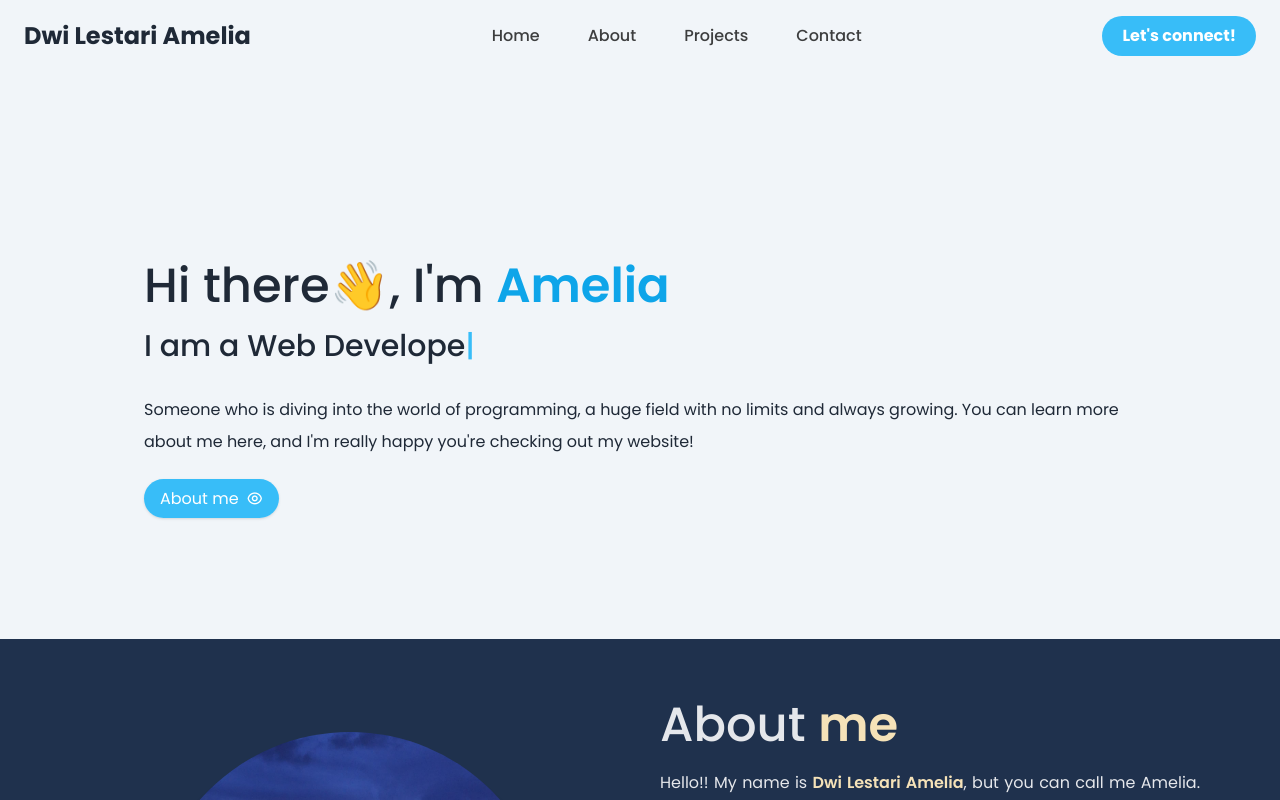
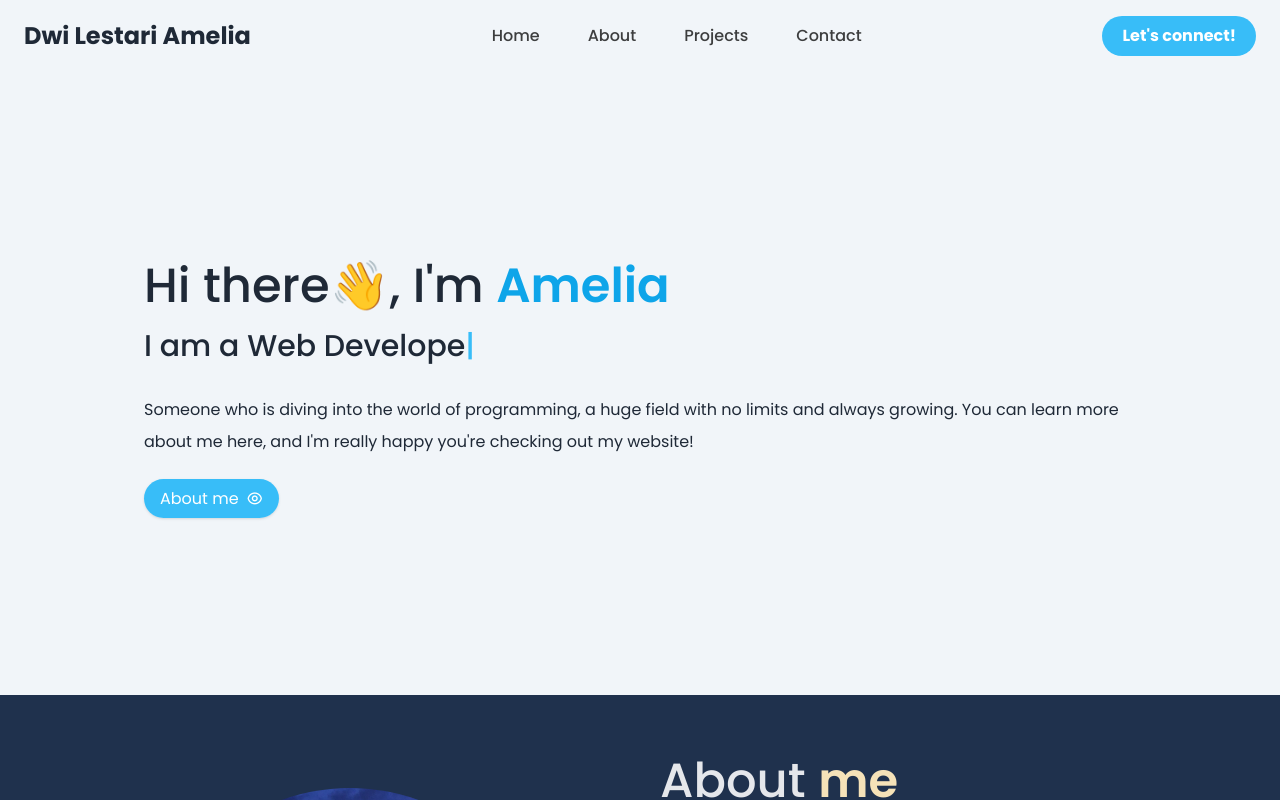
Before and after one commit to dwiameliaa/portfolio-website, a React (Vite) app: page / in a window 1280 px wide. Shown: the top 800 px of the page. Built offline with nearby package versions, Linux system fonts and the light colour scheme.

Commit message:
Update Homepage.jsx

```diff
--- a/src/pages/Homepage.jsx
+++ b/src/pages/Homepage.jsx
@@ -54,7 +54,7 @@ const Homepage = () => {
   return (
     <div className="homepage pb-10">
       <div className="container mx-auto px-4">
-        <div className="hero items-center justify-start gap-16 pt-32 w-full">
+        <div className="hero items-center justify-start gap-16 pt-32 w-full md:pb-14 pb-28">
           <div className="box text-left m-8 md:m-32">
             <h1 className="lg:text-5xl/tight text-4xl font-medium mb-3">
               Hi there👋, I&apos;m{" "}
```
